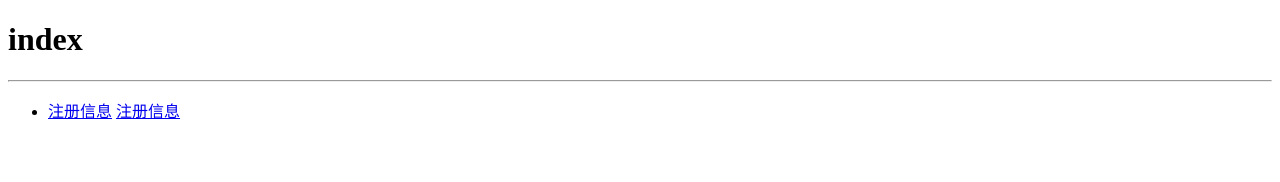
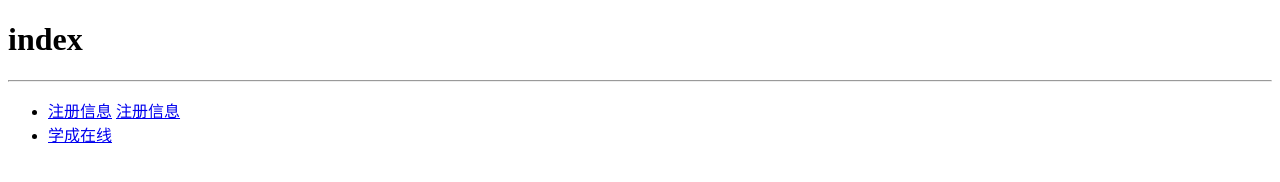
Before and after one commit to jingyang13/html-example, a plain HTML site: page index.html in a window 1280 px wide. Drawn offline with Linux system fonts and the light colour scheme.

Commit message:
Update index.html

```diff
--- a/index.html
+++ b/index.html
@@ -13,6 +13,9 @@
             <a href="./html/注册信息.html">注册信息</a>
             <a href="./html/study/index.html">注册信息</a>
         </li>
+        <li>
+            <a href="./html/study/index.html">学成在线</a>
+        </li>
     </ul>
 </body>
 </html>
```
